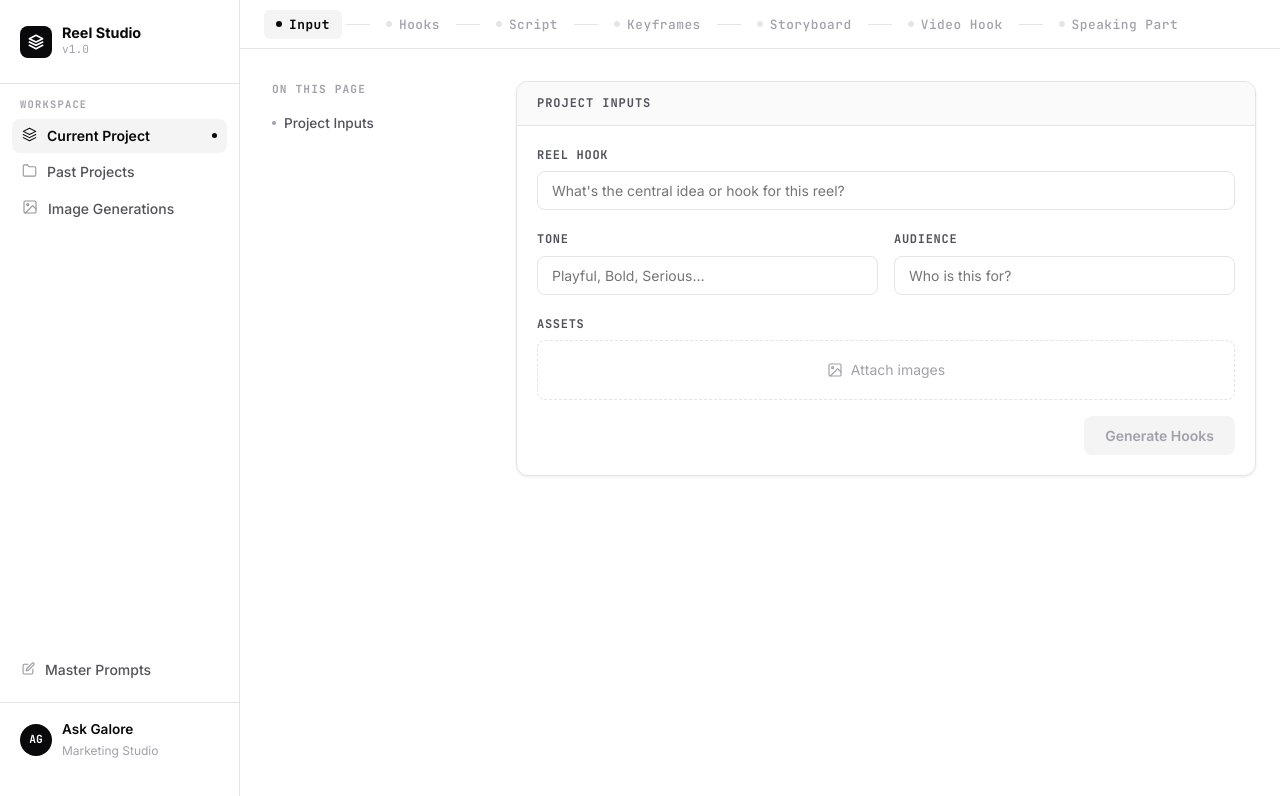
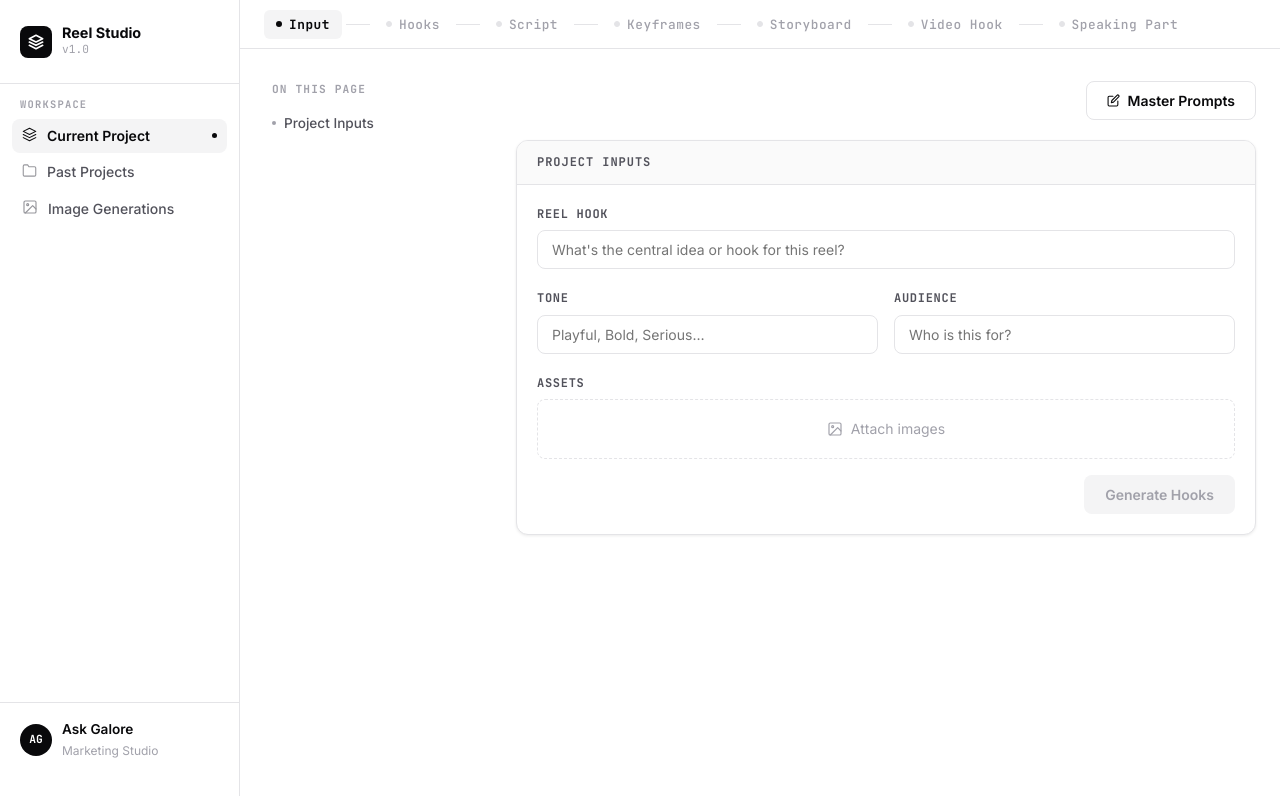
Before and after one commit to parisharma-askgalore/marketing-automation, a React (Vite) app in the folder client/: page / in a window 1280 px wide. Shown: the top 796 px of the page. Built offline with nearby package versions, Linux system fonts and the light colour scheme.

Commit message:
style: move master prompts button to current project page top right

```diff
--- a/client/src/pages/ReelStudio.jsx
+++ b/client/src/pages/ReelStudio.jsx
@@ -364,7 +364,7 @@ function PageNav({ visibleSteps }) {
 }
 
 // ── Sidebar ────────────────────────────────────────────────────────────────────
-function Sidebar({ tab, setTab, open, onClose, onOpenSettings }) {
+function Sidebar({ tab, setTab, open, onClose }) {
   const navItems = [
     { key: "current", label: "Current Project", icon: <LayersIcon /> },
     { key: "past",    label: "Past Projects",   icon: <FolderIcon /> },
@@ -435,24 +435,6 @@ function Sidebar({ tab, setTab, open, onClose, onOpenSettings }) {
         })}
       </nav>
 
-      {/* Settings Button */}
-      <div style={{ padding: "0 12px 16px" }}>
-        <button
-          onClick={() => { onClose?.(); onOpenSettings?.(); }}
-          style={{
-            width: "100%", textAlign: "left", display: "flex", alignItems: "center", gap: 10,
-            padding: "8px 10px", borderRadius: "var(--radius-md)",
-            border: "none", cursor: "pointer", transition: "all 0.15s", fontFamily: "inherit",
-            fontSize: "0.875rem", fontWeight: 500, background: "transparent", color: "var(--text-secondary)",
-          }}
-          onMouseEnter={(e) => { e.currentTarget.style.background = "var(--bg-secondary)"; e.currentTarget.style.color = "var(--text-primary)"; }}
-          onMouseLeave={(e) => { e.currentTarget.style.background = "transparent"; e.currentTarget.style.color = "var(--text-secondary)"; }}
-        >
-          <span style={{ opacity: 0.6 }}><EditIcon /></span>
-          Master Prompts
-        </button>
-      </div>
-
       {/* User */}
       <div style={{ padding: "16px 20px", borderTop: "1px solid var(--border-color)", display: "flex", alignItems: "center", gap: 10 }}>
         <div style={{
@@ -496,7 +478,7 @@ function Sidebar({ tab, setTab, open, onClose, onOpenSettings }) {
 }
 
 // ── Current Project ─────────────────────────────────────────────────────────────
-function CurrentProject() {
+function CurrentProject({ onOpenSettings }) {
   const [step, setStep] = useState("input");
   const [fields, setFields] = useState({ hook: "", tone: "", audience: "", assets: [] });
   const [selHook, setSelHook] = useState(null);
@@ -676,6 +658,11 @@ function CurrentProject() {
 
           {/* Main content */}
           <div style={{ flex: 1, minWidth: 0 }}>
+            <div style={{ display: "flex", justifyContent: "flex-end", marginBottom: 20 }}>
+              <OutlineBtn onClick={onOpenSettings}>
+                <EditIcon /> Master Prompts
+              </OutlineBtn>
+            </div>
 
             {/* INPUT */}
             <div id="section-input">
@@ -1303,7 +1290,7 @@ export default function Studio() {
       `}</style>
 
       {/* Sidebar */}
-      <Sidebar tab={tab} setTab={setTab} open={sidebarOpen} onClose={() => setSidebarOpen(false)} onOpenSettings={() => setSettingsOpen(true)} />
+      <Sidebar tab={tab} setTab={setTab} open={sidebarOpen} onClose={() => setSidebarOpen(false)} />
 
       {/* Settings Modal */}
       {settingsOpen && <MasterPromptsModal onClose={() => setSettingsOpen(false)} />}
@@ -1348,7 +1335,7 @@ export default function Studio() {
 
         {/* Page content */}
         <div style={{ flex: 1, minWidth: 0 }}>
-          {tab === "current" ? <CurrentProject /> : tab === "imageGen" ? <ImageGenerations /> : <PastProjects />}
+          {tab === "current" ? <CurrentProject onOpenSettings={() => setSettingsOpen(true)} /> : tab === "imageGen" ? <ImageGenerations /> : <PastProjects />}
         </div>
       </div>
     </div>
```
